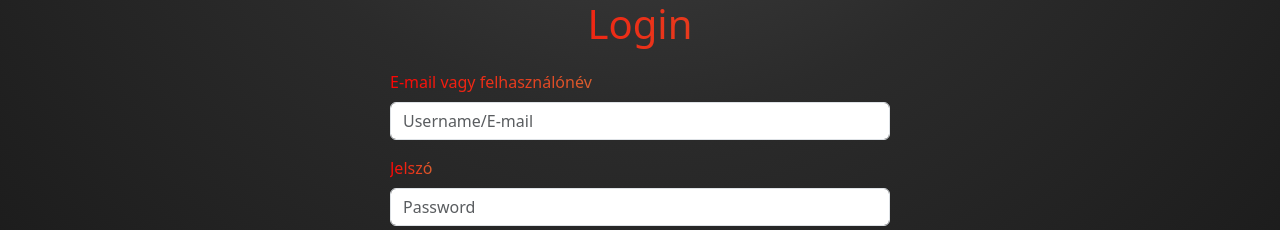
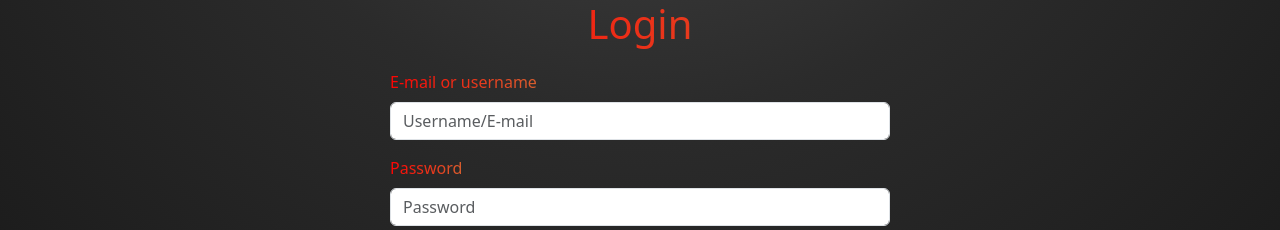
Before and after one commit to T3KK3NHU/Csetlifront, a React (Vite) app: page /login in a window 1280 px wide. Shown: the part 347-577 px from the top of the page. Built offline with nearby package versions, Linux system fonts and the light colour scheme.

Commit message:
a befejező simítás

```diff
--- a/src/Components/KepFeltoltescard.jsx
+++ b/src/Components/KepFeltoltescard.jsx
@@ -54,7 +54,7 @@ export default function KepFeltoltesCard() {
                         style={{ borderRadius: "25px", border: "none" }}
                         onClick={toggleModal}
                     >
-                        <span className="fw-bold">+ Új bejegyzés</span>
+                        <span className="fw-bold">{lang.newPost}</span>
                     </button>
                 </div>
             )}
--- a/src/Components/PostCard.jsx
+++ b/src/Components/PostCard.jsx
@@ -272,7 +272,7 @@ useEffect(() => {
 
           <ActionButton
             icon="💬"
-            label="Komment"
+            label={lang.comments}
             active={false}
             onClick={() => setIsModalOpen(true)}
           />
@@ -437,7 +437,7 @@ useEffect(() => {
                   <input
                     type="text"
                     className="form-control rounded-pill csetliColor2 pe-5"
-                    placeholder="Ide írd a kommentet..."
+                    placeholder={lang.commenthere}
                     value={newComment}
                     onChange={(e) => setNewComment(e.target.value)}
                     onKeyDown={(e) =>
--- a/src/Pages/LoginPage.jsx
+++ b/src/Pages/LoginPage.jsx
@@ -31,9 +31,8 @@ export default function LoginPage() {
             {/* A 'w-100' és 'maxWidth' miatt mobilon összehúzódik, de gépen nem lesz túl nagy */}
             <div className="w-100" style={{ maxWidth: "500px" }}>
                 <div className="text-center fs-1 mb-3 csetliColor">{lang.login}</div>
-                <TextBox title={"E-mail vagy felhasználónév"} type={"text"} placeholder={lang.Placeholderemailorusername} value={usernameOrEmail} setValue={setUsernameOrEmail} />
-                <TextBox title={"Jelszó"} type={"password"} placeholder={lang.placeholderpassword} value={jelszo} setValue={setJelszo} />
-
+                <TextBox title={lang.emailorusername} type={"text"} placeholder={lang.Placeholderemailorusername} value={usernameOrEmail} setValue={setUsernameOrEmail} />
+                <TextBox title={lang.password} type={"password"} placeholder={lang.placeholderpassword} value={jelszo} setValue={setJelszo} />
                 <div className="text-center mt-3 csetliColor">
                     <Button content={lang.login} onClick={async () => {
                         if (!usernameOrEmail || !jelszo) {
--- a/src/Pages/Settings.jsx
+++ b/src/Pages/Settings.jsx
@@ -156,7 +156,7 @@ export default function Settings() {
             />
 
             <Button
-              content="Kép mentése"
+              content={lang.saveimage}
               onClick={async () => {
                 const res = await uploadImg();
                 alert(res.message);
--- a/src/language.js
+++ b/src/language.js
@@ -60,7 +60,9 @@ export default function useLanguage(language) {
         imgselect: language === "1" ? "Nincs kép kiválasztva" : "No image selected",
         imgselectselect: language === "1" ? "📷 Kép kiválasztása" : "📷 Select image",
         whatsonurmind: language === "1" ? "Mi jár a fejedben?" : "What's on your mind?",
-
+        newpost: language === "1" ? "+ Új bejegyzés" : "+ New post",
+        commenthere: language === "1" ? "Ide írd a kommentet..." : "Write your comment here...",
+        saveimage: language === "1" ? "Kép mentése" : "Save image",
 
         register: language === "1" ? "Regisztrálok" : "Register",
         register: language === "1" ? "Regisztrálok" : "Register",
```
